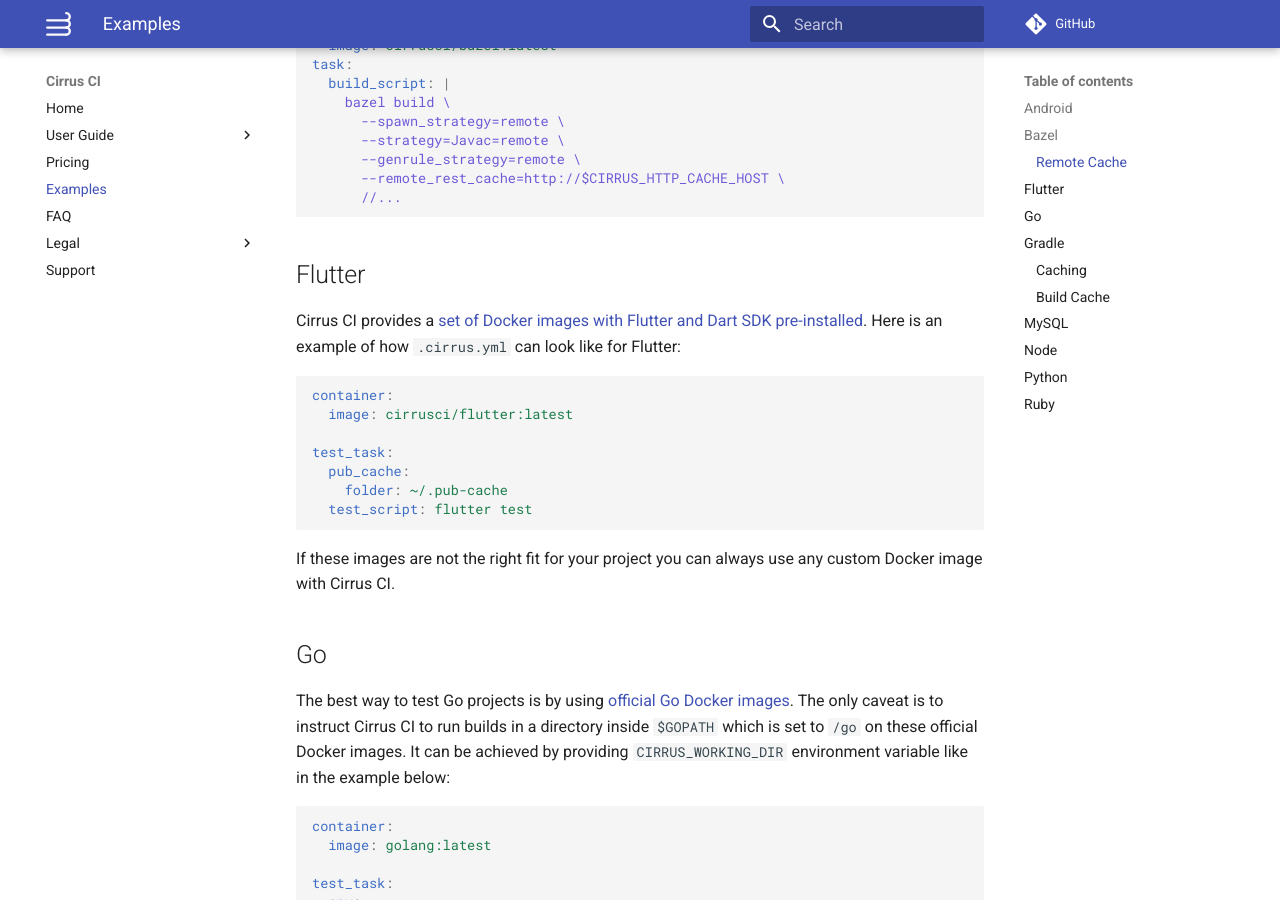
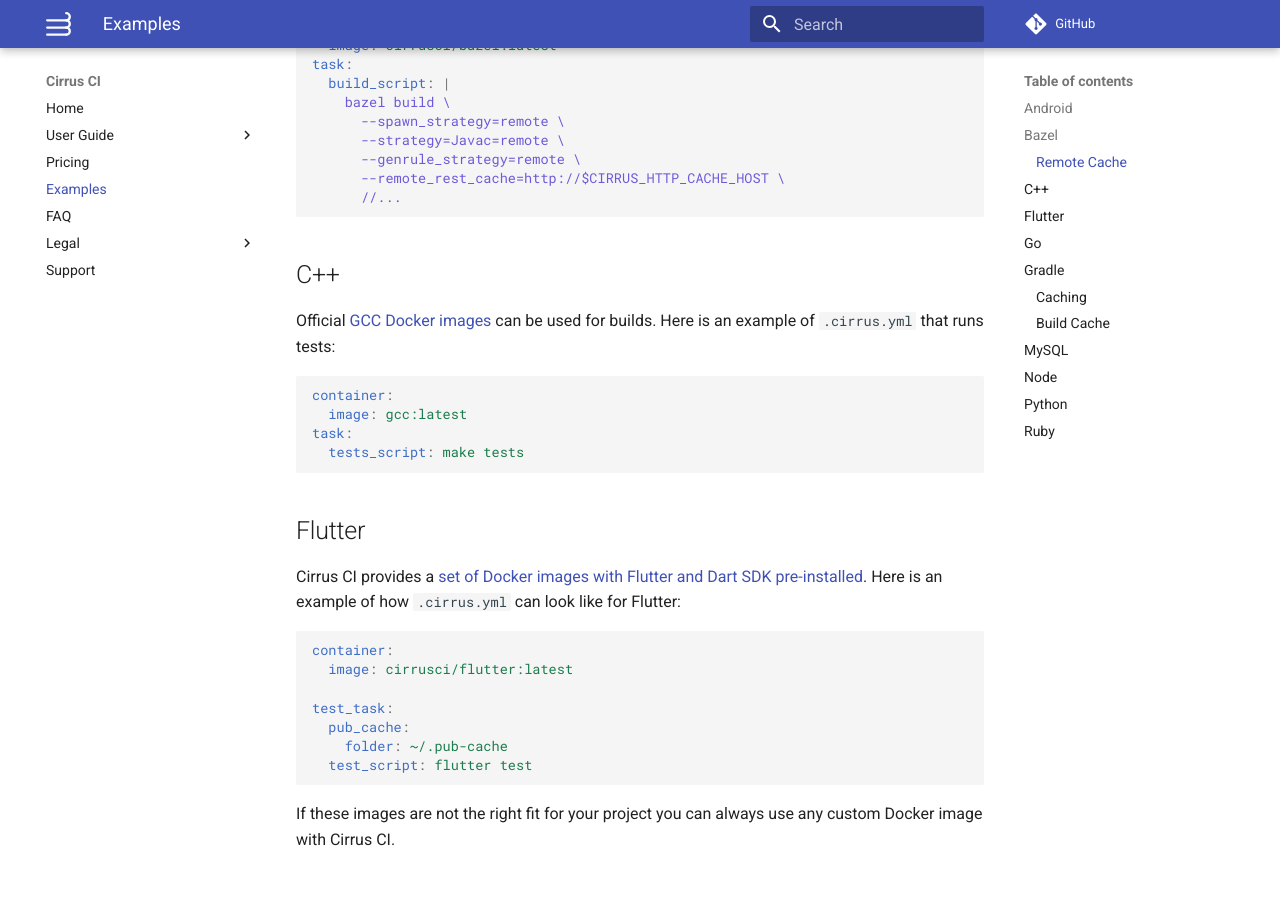
Before and after one commit to cirruslabs/cirrus-ci-docs, an MkDocs documentation site: the page built from docs/examples.md, in a window 1280 px wide and 900 px high, scrolled down 1461 px. Built offline with MkDocs 1.6.1 and Material for MkDocs 9.7.7, drawn with Linux system fonts in a browser that asks for light colours; comment, search, counter and statistics services are not loaded; old or Windows-style settings are respelled for this version of MkDocs.

Commit message:
C++ example

````diff
--- a/docs/examples.md
+++ b/docs/examples.md
@@ -41,7 +41,6 @@ check_android_task:
 !!! info
     Please don't forget to setup [Remote Build Cache](#build-cache) for your Gradle project. Or at least [simple folder caching](#gradle-caching).
 
-
 ## Bazel
 
 Cirrus CI provides a [set of Docker images with Bazel pre-installed](https://hub.docker.com/r/cirrusci/bazel/). Here is
@@ -73,6 +72,17 @@ task:
       --genrule_strategy=remote \
       --remote_rest_cache=http://$CIRRUS_HTTP_CACHE_HOST \
       //...
+```
+
+## C++
+
+Official [GCC Docker images](https://hub.docker.com/_/gcc/) can be used for builds. Here is an example of `.cirrus.yml` that runs tests:
+
+```yaml
+container:
+  image: gcc:latest
+task:
+  tests_script: make tests
 ```
 
 ## Flutter
````
